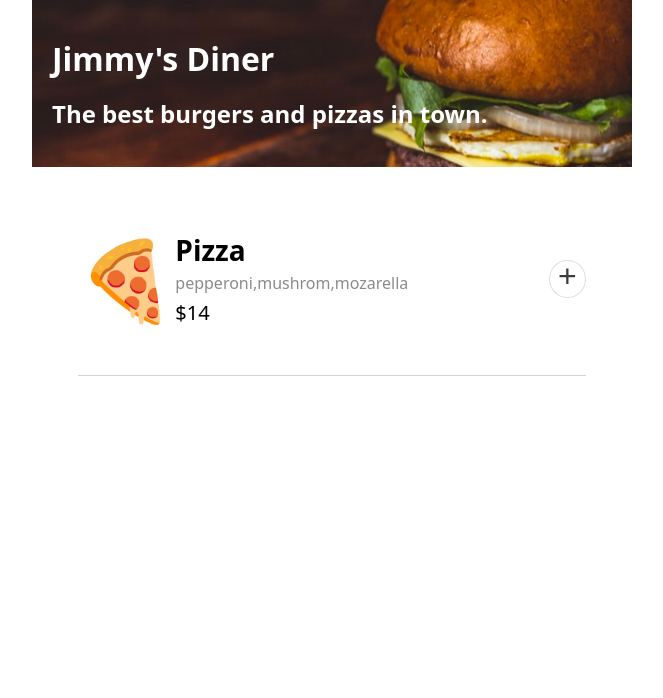
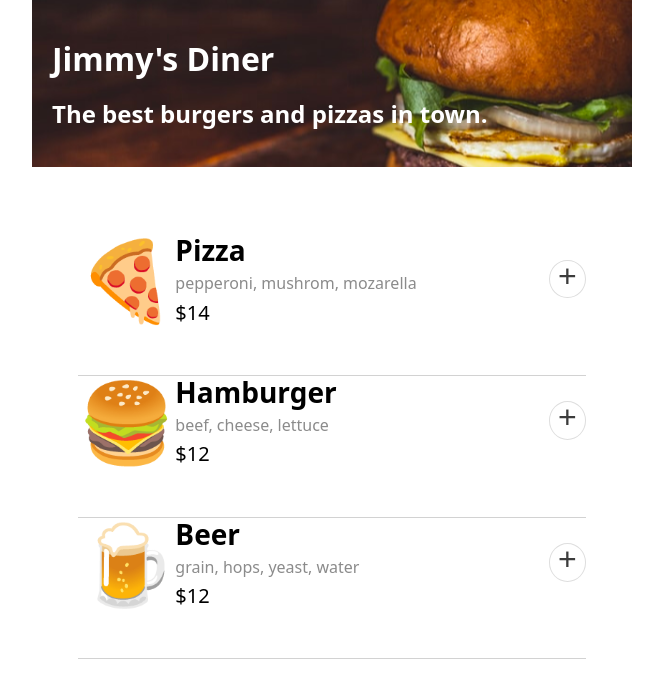
Before and after one commit to frnpcc/ordering-app, a website built with Vite: page index.html in a window 1280 px wide. Shown: the whole page, without its empty margins (308-971 px from the left). Built offline with nearby package versions, Linux system fonts and the light colour scheme; a web font is replaced by a local one.

Commit message:
add module type to script

```diff
--- a/index.html
+++ b/index.html
@@ -10,7 +10,7 @@
         <h2>The best burgers and pizzas in town.</h2>
       </header>
       <main>
-        <section class="items-container">
+        <section class="items-container" id="items-container">
           <div class="item-card">
             <div class="item-first">
               <span class="item-icon">🍕</span>
@@ -24,6 +24,6 @@
           </div>
         </section>
       </main>
-	    <script src="index.js"></script>
+	    <script src="index.js" type="module"></script>
     </body>
 </html>
```
